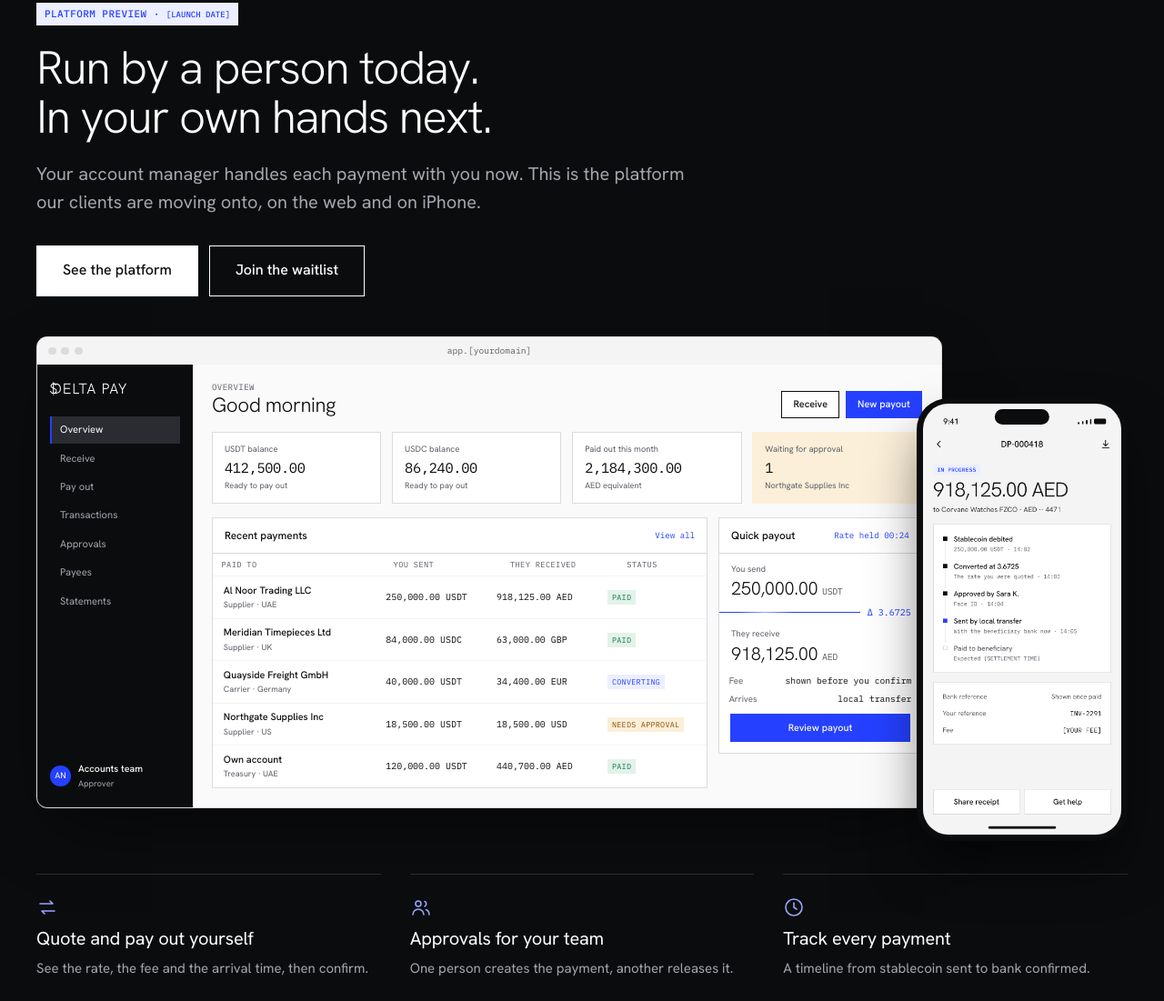
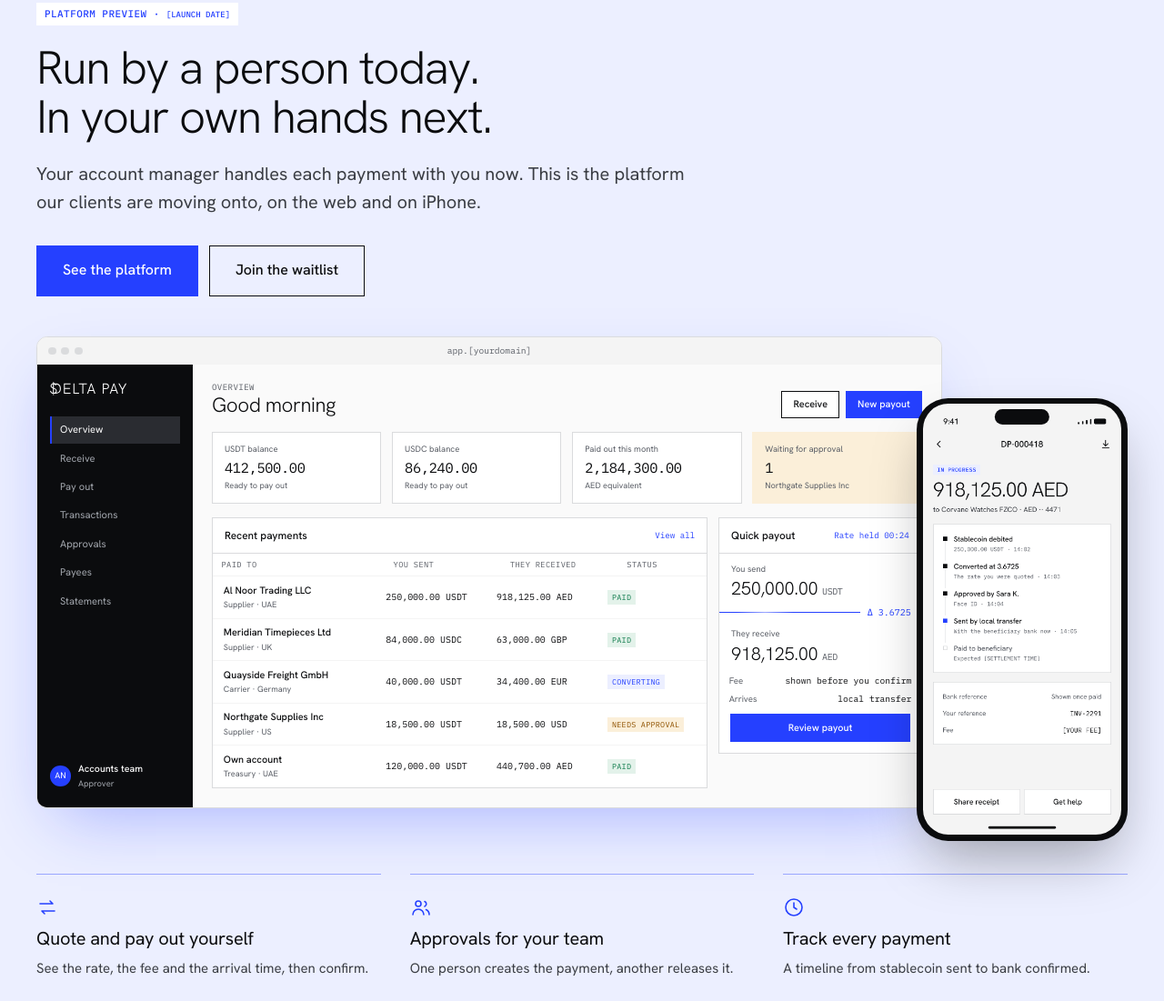
Before and after one commit to alexlewisbuckley-bot/deltapay, a plain HTML site: page index.html in a window 1280 px wide. Shown: the part 4211-5312 px from the top of the page at 91% size. Drawn offline with Linux system fonts and the light colour scheme.

Commit message:
Platform hero and home platform section back to light
Co-Authored-By: Claude Fable 5.2 <noreply@anthropic.com>
Claude-Session: https://claude.ai/code/session_01HsnAb1KPN2bFi2QBjCruBk

```diff
--- a/index.html
+++ b/index.html
@@ -70,10 +70,10 @@
 <a class="btn sm accent block" href="/contact#quote">Get this quote in writing</a></div>
 </div>
 </div></section>
-<section class="dark plat"><div class="wrap">
+<section class="plat washbg"><div class="wrap">
 <div class="head-row"><div class="head"><span class="badge blue">Platform preview &middot; <span class="tbc" style="background:none;color:inherit;padding:0">[LAUNCH DATE]</span></span><h2>Run by a person today. In your own hands next.</h2>
 <p class="lead">Your account manager handles each payment with you now. This is the platform our clients are moving onto, on the web and on iPhone.</p></div>
-<div class="actions"><a class="btn white" href="/platform">See the platform</a><a class="btn line-w" href="/platform#waitlist">Join the waitlist</a></div></div>
+<div class="actions"><a class="btn accent" href="/platform">See the platform</a><a class="btn line" href="/platform#waitlist">Join the waitlist</a></div></div>
 <div class="show"><div class="ui" role="img" aria-label="Preview of the Delta Pay web app: balances, a quick payout and recent payments">
 <div class="ui-bar" aria-hidden="true"><i></i><i></i><i></i><span>app.[yourdomain]</span></div>
 <div class="ui-body" aria-hidden="true">
--- a/styles.css
+++ b/styles.css
@@ -587,3 +587,9 @@ h1{font-size:clamp(40px,5.4vw,68px)}
 .hero.home .ratebar small{color:var(--graphite)}
 @media (max-width:820px){.hero.home .figures .grid{grid-template-columns:1fr 1fr;gap:20px}}
 @media (max-width:560px){.hero.home{padding-top:40px}}
+/* platform preview section on light */
+.washbg{background:var(--wash)}
+.washbg .badge.blue{background:#fff}
+.washbg .ui{box-shadow:0 30px 70px -24px rgba(37,64,255,.35)}
+.washbg .show .phone{box-shadow:0 30px 60px -14px rgba(11,12,14,.35)}
+.washbg .feat{border-top-color:var(--tint)}
```
Also changed, not shown: platform.html (+2 -2 lines).
